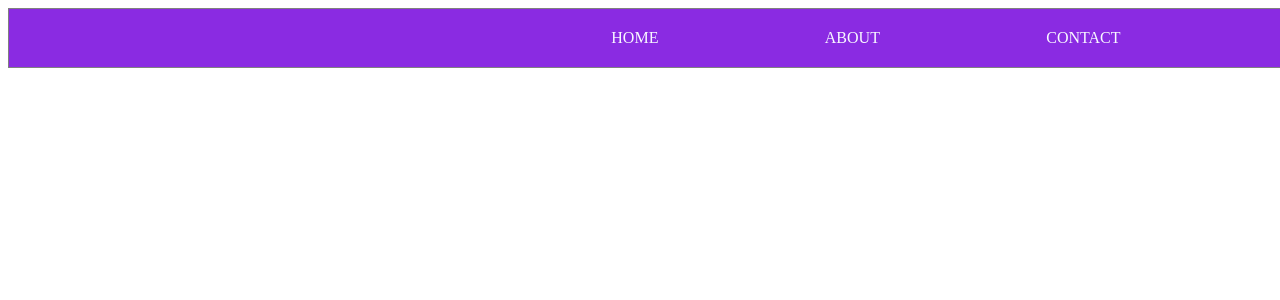
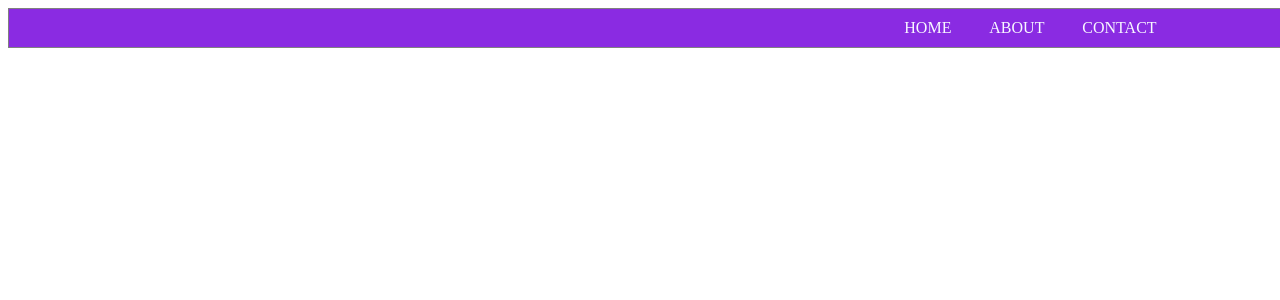
Before and after one commit to hricha05/React-app-practice, a React (Create React App) app: page / in a window 1280 px wide. Shown: the top 300 px of the page. Built offline with nearby package versions, Linux system fonts and the light colour scheme.

Commit message:
improvements to the header

```diff
--- a/src/components/Header/header.css
+++ b/src/components/Header/header.css
@@ -1,9 +1,3 @@
-.header {
-    /* display: -webkit-flex */
-    /* border: 1px solid grey; */
+.NavigationBar{
+    grid-area: header;
 }
-
-NavigationBar{
-    display: flex;
-    border: 1px solid grey;
-}
--- a/src/components/NavigationBar/navigationBar.css
+++ b/src/components/NavigationBar/navigationBar.css
@@ -1,25 +1,30 @@
 .nav-bar {
     border: 1px solid grey;
-    grid-row: 1;
+    /* grid-row: 1; */
     display: -webkit-flex;
+    flex-direction: row;
+    justify-content: flex-end;
     /* flex-grow: 2; */
     list-style: none;
+    text-align: right;
     width: 100%;
-    padding: 20px;
+    padding: 10px;
     margin: 0 auto;
     background-color: blueviolet;
 }
 
-li {
-    margin-left: 5%;
-    margin-right: 5%;
+li:last-child {
+    /* margin-left: 3%; */
+    margin-right: 10%;
     text-align: center;
 }
 
+li:nth-child(2) {
+    margin-right: 3%;
+    margin-left: 3%;
+}
+
 li a {
-    flex-direction: row;
-    padding: 10px;
-    margin: 10px;
     text-decoration: none;
     color: ghostwhite;
     font-size: 16px;
--- a/src/components/NavigationBar/navigationBar.jsx
+++ b/src/components/NavigationBar/navigationBar.jsx
@@ -7,9 +7,6 @@ export default class NavigationBar extends Component {
         return (
             <div className="NavigationBar">
                 <ul className="nav-bar">
-                    <li id=""><a href="#"></a></li>
-                    <li id=""><a href="#"></a></li>
-                    <li id=""><a href="#"></a></li>
                     <li id=""><a href="#">home</a></li>
                     <li id=""><a href="#">about</a></li>
                     <li id=""><a href="#">contact</a></li>
```
